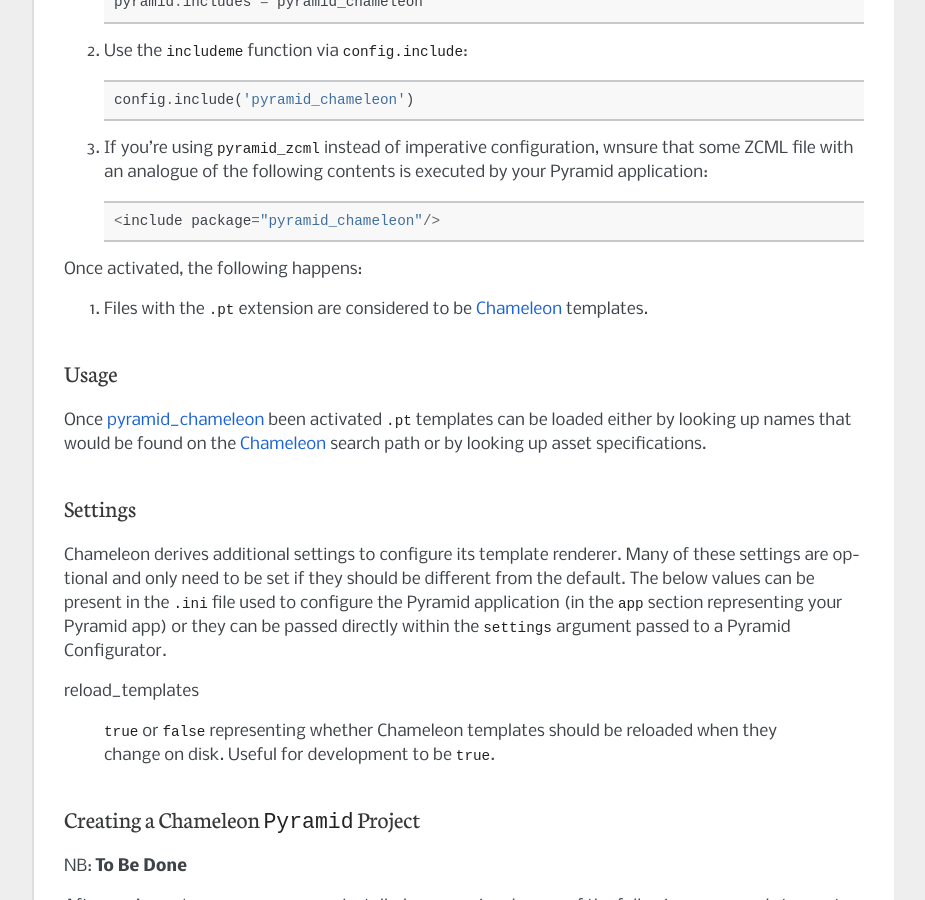
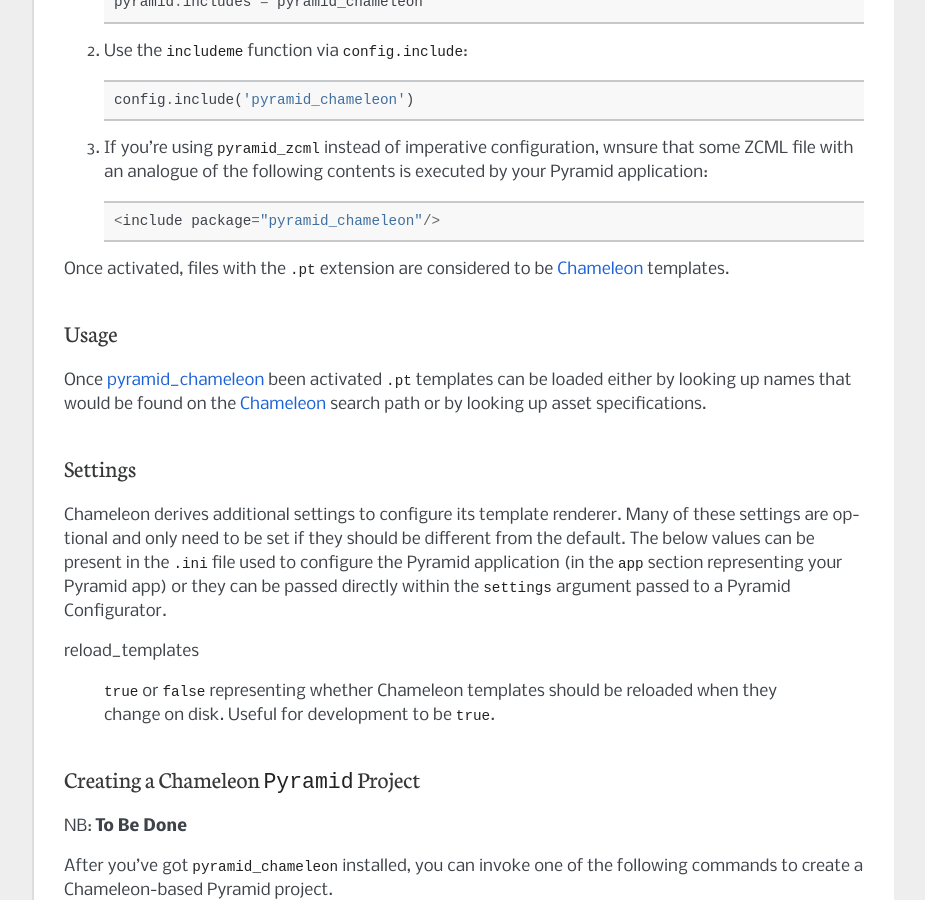
Before and after one commit to Pylons/pyramid_chameleon, a Sphinx documentation site: the page built from docs/index.rst, in a window 1280 px wide and 900 px high, scrolled down 652 px. Shown: the whole window, without its empty margins (198-1123 px from the left). Built offline with Sphinx 7.4.7, drawn with Linux system fonts in a browser that asks for light colours.

Commit message:
a single point does not need enumerating
should have beeen part of commit 'bc1dc1'

```diff
--- a/docs/index.rst
+++ b/docs/index.rst
@@ -39,10 +39,8 @@
 
     <include package="pyramid_chameleon"/>
 
-Once activated, the following happens:
-
-#) Files with the ``.pt`` extension are considered to be
-   :term:`Chameleon` templates.
+Once activated, files with the ``.pt`` extension are considered to be
+:term:`Chameleon` templates.
 
 Usage
 =====
```
